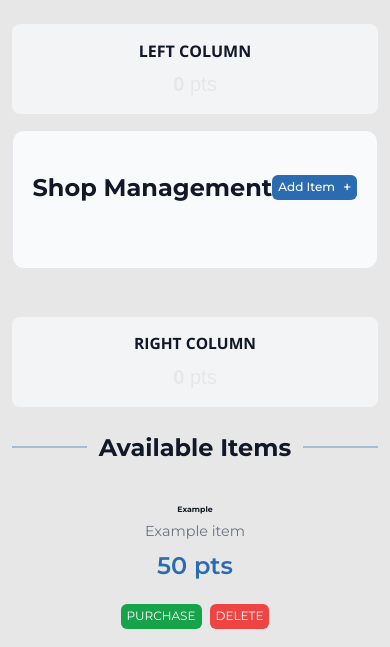
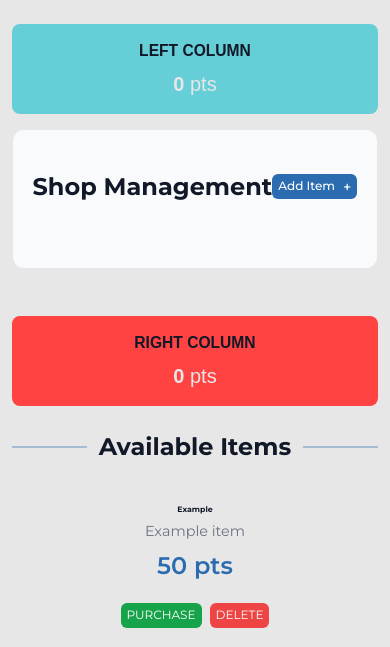
Before and after one commit to KendallTO/Chore-Wars, a PHP site: page /shop.html in a window 390 px wide. Shown: the part 172-819 px from the top of the page. Run offline with PHP 8.4, Linux system fonts and the light colour scheme; some web fonts are replaced.

Commit message:
11.02.25.j.1 all style to css docs. additional viewport responsivity

```diff
--- a/chore_wars/shop.html
+++ b/chore_wars/shop.html
@@ -32,7 +32,7 @@
         <!-- points display with shop management in center -->
         <div class="points-display grid-3">
             <div class="points-box" id="left-points-box">
-                <h3 id="left-header" style="text-transform: uppercase;">Left Column</h3>
+                <h3 id="left-header">Left Column</h3>
                 <div class="points-value"><strong id="shop-left-points">0</strong> pts</div>
             </div>
 
@@ -79,41 +79,41 @@
             </section>
 
             <div class="points-box" id="right-points-box">
-                <h3 id="right-header" style="text-transform: uppercase;">Right Column</h3>
+                <h3 id="right-header">Right Column</h3>
                 <div class="points-value"><strong id="shop-right-points">0</strong> pts</div>
             </div>
 
             <!-- Extra player points boxes (row 2). Shown only if extras exist in index.html -->
-            <div class="points-box" id="extra1-points-box" style="display: none; grid-column: 1; grid-row: 2;">
-                <h3 id="extra1-header" style="text-transform: uppercase;">Player 3</h3>
+            <div class="points-box" id="extra1-points-box">
+                <h3 id="extra1-header">Player 3</h3>
                 <div class="points-value"><strong id="shop-extra1-points">0</strong> pts</div>
             </div>
-            <div class="points-box" id="extra2-points-box" style="display: none; grid-column: 3; grid-row: 2;">
-                <h3 id="extra2-header" style="text-transform: uppercase;">Player 4</h3>
+            <div class="points-box" id="extra2-points-box">
+                <h3 id="extra2-header">Player 4</h3>
                 <div class="points-value"><strong id="shop-extra2-points">0</strong> pts</div>
             </div>
-            <div class="points-box" id="extra3-points-box" style="display: none; grid-column: 1; grid-row: 3;">
-                <h3 id="extra3-header" style="text-transform: uppercase;">Player 5</h3>
+            <div class="points-box" id="extra3-points-box">
+                <h3 id="extra3-header">Player 5</h3>
                 <div class="points-value"><strong id="shop-extra3-points">0</strong> pts</div>
             </div>
-            <div class="points-box" id="extra4-points-box" style="display: none; grid-column: 3; grid-row: 3;">
-                <h3 id="extra4-header" style="text-transform: uppercase;">Player 6</h3>
+            <div class="points-box" id="extra4-points-box">
+                <h3 id="extra4-header">Player 6</h3>
                 <div class="points-value"><strong id="shop-extra4-points">0</strong> pts</div>
             </div>
-            <div class="points-box" id="extra5-points-box" style="display: none; grid-column: 1; grid-row: 4;">
-                <h3 id="extra5-header" style="text-transform: uppercase;">Player 7</h3>
+            <div class="points-box" id="extra5-points-box">
+                <h3 id="extra5-header">Player 7</h3>
                 <div class="points-value"><strong id="shop-extra5-points">0</strong> pts</div>
             </div>
-            <div class="points-box" id="extra6-points-box" style="display: none; grid-column: 3; grid-row: 4;">
-                <h3 id="extra6-header" style="text-transform: uppercase;">Player 8</h3>
+            <div class="points-box" id="extra6-points-box">
+                <h3 id="extra6-header">Player 8</h3>
                 <div class="points-value"><strong id="shop-extra6-points">0</strong> pts</div>
             </div>
-            <div class="points-box" id="extra7-points-box" style="display: none; grid-column: 1; grid-row: 5;">
-                <h3 id="extra7-header" style="text-transform: uppercase;">Player 9</h3>
+            <div class="points-box" id="extra7-points-box">
+                <h3 id="extra7-header">Player 9</h3>
                 <div class="points-value"><strong id="shop-extra7-points">0</strong> pts</div>
             </div>
-            <div class="points-box" id="extra8-points-box" style="display: none; grid-column: 3; grid-row: 5;">
-                <h3 id="extra8-header" style="text-transform: uppercase;">Player 10</h3>
+            <div class="points-box" id="extra8-points-box">
+                <h3 id="extra8-header">Player 10</h3>
                 <div class="points-value"><strong id="shop-extra8-points">0</strong> pts</div>
             </div>
         </div>
--- a/chore_wars/styles/main.css
+++ b/chore_wars/styles/main.css
@@ -139,6 +139,25 @@ body {
     display: flex;
     flex-direction: column;
     gap: 12px;
+}
+
+
+#column-left h3,
+#left-header,
+#left-points-box {
+  text-align: center;
+  background-color: var(--player1_color);
+  font-size: 4vw;
+  font-family: var(--names_font);
+}
+
+#column-right h3,
+#right-header,
+#right-points-box {
+  text-align: center;
+  background-color: var(--player2_color);
+  font-size: 4vw;
+  font-family: var(--names_font);
 }
 
 
--- a/chore_wars/styles/shop.css
+++ b/chore_wars/styles/shop.css
@@ -7,6 +7,7 @@
 
 #extra1-points-box {
   background-color: var(--extra1_color);
+  grid-area: 2 / 1;
 }
 
 #extra2-header {
@@ -18,6 +19,7 @@
 
 #extra2-points-box {
   background-color: var(--extra2_color);
+  grid-area: 2 / 3;
 }
 
 #extra3-header {
@@ -29,6 +31,7 @@
 
 #extra3-points-box {
   background-color: var(--extra3_color);
+  grid-area: 3 / 1;
 }
 
 #extra4-header {
@@ -40,6 +43,7 @@
 
 #extra4-points-box {
   background-color: var(--extra4_color);
+  grid-area: 3 / 3;
 }
 
 #extra5-header {
@@ -51,6 +55,7 @@
 
 #extra5-points-box {
   background-color: var(--extra5_color);
+  grid-area: 4 / 1;
 }
 
 #extra6-header {
@@ -62,6 +67,7 @@
 
 #extra6-points-box {
   background-color: var(--extra6_color);
+  grid-area: 4 / 3;
 }
 
 #extra7-header {
@@ -73,6 +79,7 @@
 
 #extra7-points-box {
   background-color: var(--extra7_color);
+  grid-area: 5 / 1;
 }
 
 #extra8-header {
@@ -84,6 +91,7 @@
 
 #extra8-points-box {
   background-color: var(--extra8_color);
+  grid-area: 5 / 3;
 }
 
 /* Points display in shop */
@@ -104,6 +112,7 @@
   margin: 0 0 8px 0;
   font-size: 1rem;
   color: var(--text);
+  text-transform: uppercase;
 }
 
 .points-value {
```
Also changed, not shown: chore_wars/index.html (+5 -7 lines), chore_wars/styles/index.css (+18 -21 lines).
